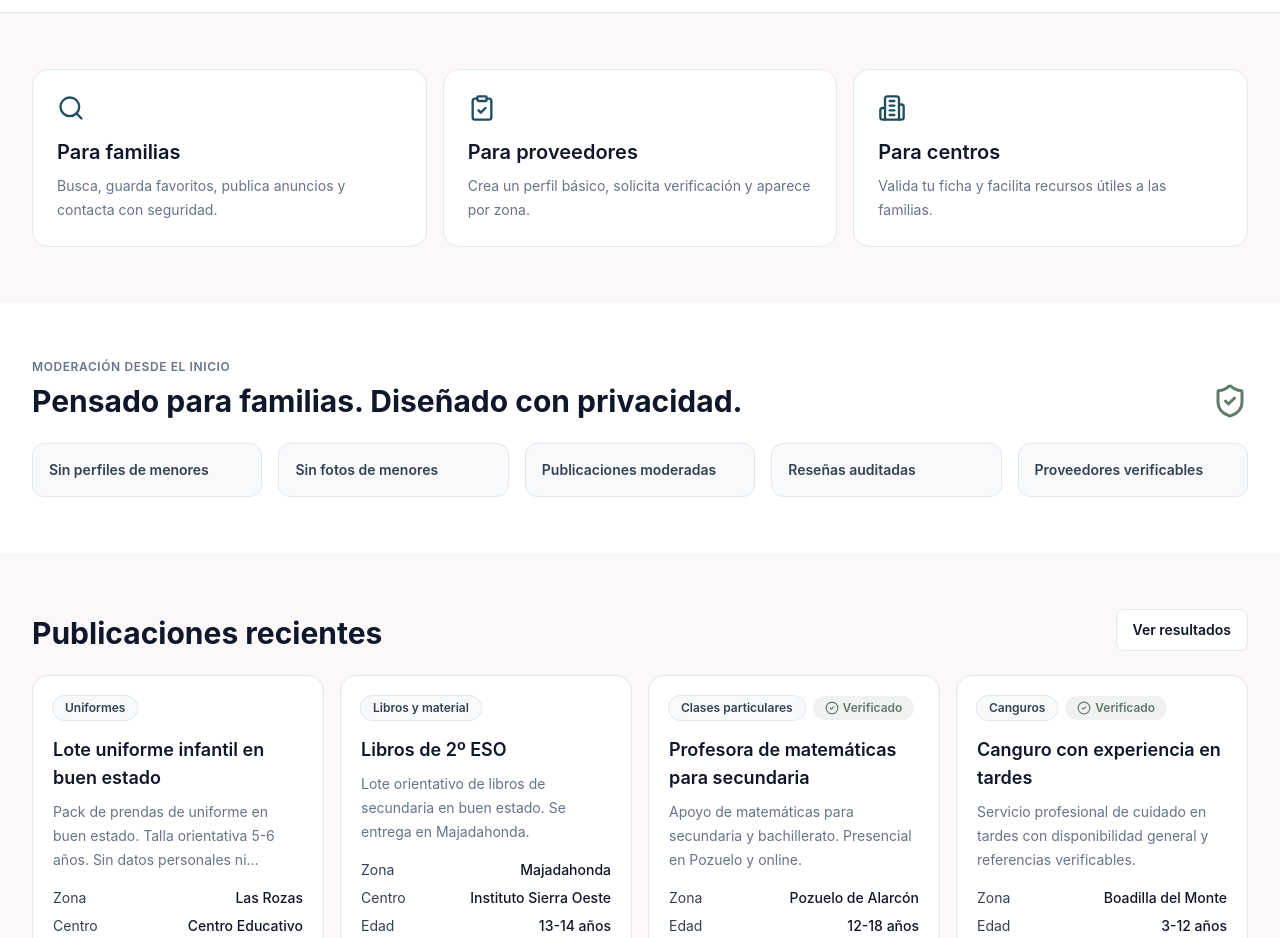
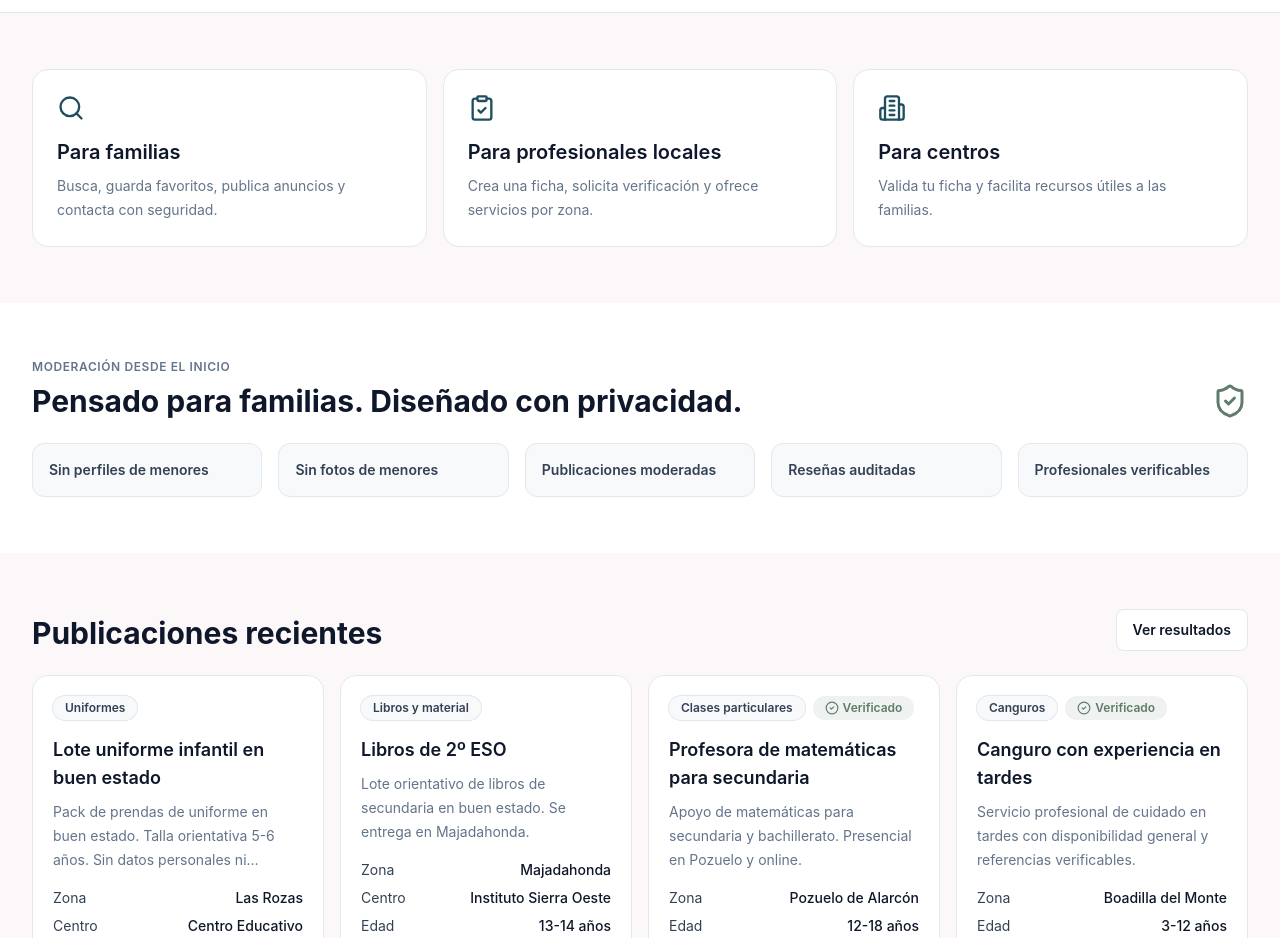
Before and after one commit to rdrgzjavier/kiryco, a Next.js app: page / in a window 1280 px wide. Shown: the part 1040-1978 px from the top of the page. Built offline with nearby package versions, Linux system fonts and the light colour scheme.

Commit message:
Update home service wording

```diff
--- a/src/app/page.tsx
+++ b/src/app/page.tsx
@@ -8,7 +8,7 @@ import type { LucideIcon } from "lucide-react";
 
 const audienceCards: { title: string; text: string; Icon: LucideIcon }[] = [
   { title: "Para familias", text: "Busca, guarda favoritos, publica anuncios y contacta con seguridad.", Icon: Search },
-  { title: "Para proveedores", text: "Crea un perfil básico, solicita verificación y aparece por zona.", Icon: ClipboardCheck },
+  { title: "Para profesionales locales", text: "Crea una ficha, solicita verificación y ofrece servicios por zona.", Icon: ClipboardCheck },
   { title: "Para centros", text: "Valida tu ficha y facilita recursos útiles a las familias.", Icon: Building2 }
 ];
 
@@ -47,7 +47,7 @@ export default function Home() {
             <ShieldCheck className="text-sage" size={36} aria-hidden />
           </div>
           <div className="mt-6 grid gap-4 sm:grid-cols-2 lg:grid-cols-5">
-            {["Sin perfiles de menores", "Sin fotos de menores", "Publicaciones moderadas", "Reseñas auditadas", "Proveedores verificables"].map((item) => (
+            {["Sin perfiles de menores", "Sin fotos de menores", "Publicaciones moderadas", "Reseñas auditadas", "Profesionales verificables"].map((item) => (
               <div key={item} className="rounded-xl border border-line bg-soft p-4 text-sm font-semibold text-slatecopy">{item}</div>
             ))}
           </div>
```
